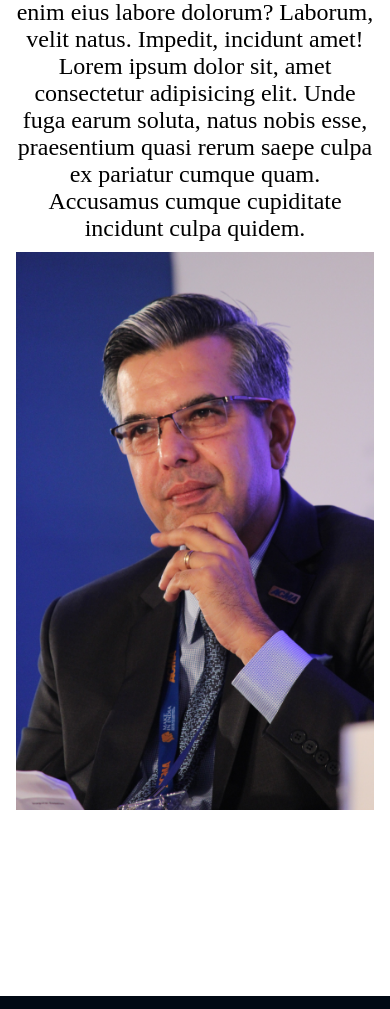
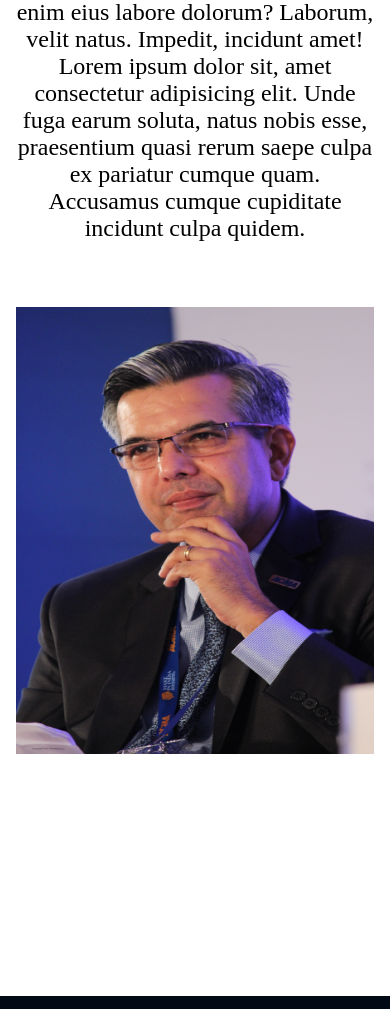
Before and after one commit to Joseulisses065/victou_portifolio, a PHP site: page / in a window 390 px wide. Shown: the part 1434-2443 px from the top of the page. Run offline with PHP 8.4, Linux system fonts and the light colour scheme.

Commit message:
ajuste de responsividade na imagem sobre

```diff
--- a/assets/css/estilo.css
+++ b/assets/css/estilo.css
@@ -160,8 +160,8 @@ section {
 
 }
 .sobre img {
-    width: 100%;
-    height: 100%;
+    width: 80%;
+    height: 80%;
 }
 
 
```
